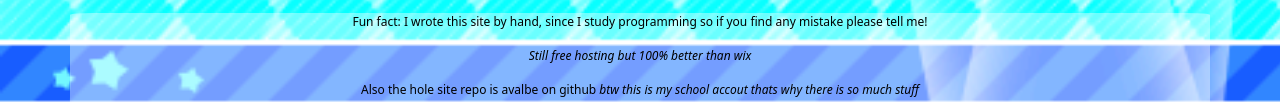
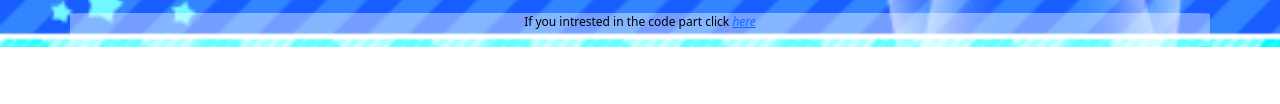
Before and after one commit to EFanni05/TradeSite, a website built with Vite: page index.html in a window 1280 px wide. Shown: the part 1673-1777 px from the top of the page. After the commit the page ends 1720 px from the top, so only its background shows below. Built offline with nearby package versions, Linux system fonts and the light colour scheme.

Commit message:
repo link

```diff
--- a/index.html
+++ b/index.html
@@ -117,9 +117,7 @@
         </div>
         <!--weird clippin, need to fix it!!-->
         <footer class="row mt-3">
-        <p>Fun fact: I wrote this site by hand, since I study programming so if you find any mistake please tell me!</p>
-        <p><i>Still free hosting but 100% better than wix</i></p>
-        <p>Also the hole site repo is avalbe on github <i>btw this is my school accout thats why there is so much stuff</i></p>
+        <p>If you intrested in the code part click <a href="https://github.com/EFanni05/TradeSite">here</a></p>
         </footer>
     </div>
     <script type="module" src="/src/main.ts"></script>
```
